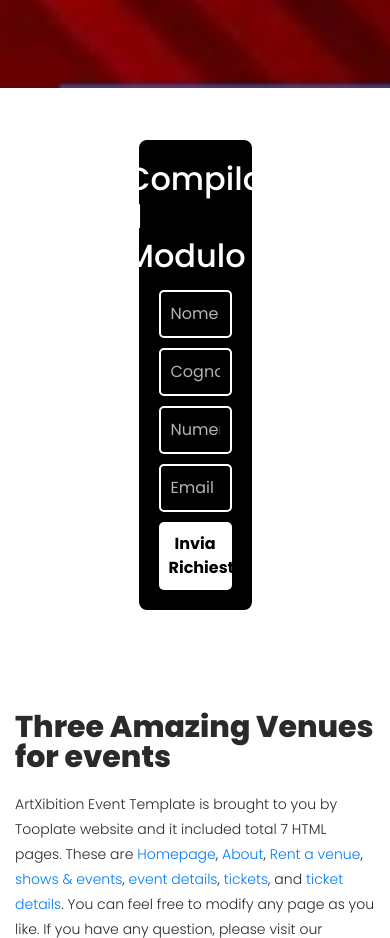
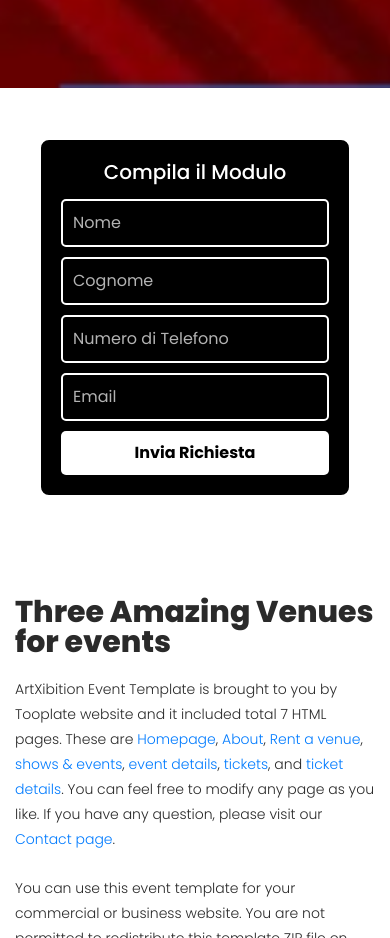
Before and after one commit to davideebossolo/sitoLomba, a website: page public/index.html in a window 390 px wide. Shown: the part 1400-2338 px from the top of the page. Drawn offline with Linux system fonts and the light colour scheme.

Commit message:
Prima versione del progetto

```diff
--- a/public/assets/css/tooplate-artxibition.css
+++ b/public/assets/css/tooplate-artxibition.css
@@ -2712,3 +2712,61 @@ responsive
 .sponsor-button:hover {
   background-color: #cc0000;
 }
+/* Rendi il form adattabile su schermi più piccoli */
+@media screen and (max-width: 768px) {
+  .sponsor-form {
+    width: 80%; /* Il form occupa l'80% dello schermo */
+    max-width: none; /* Rimuove il limite di larghezza */
+  }
+
+  .sponsor-form h2 {
+    font-size: 20px;
+  }
+
+  .sponsor-form input {
+    font-size: 14px;
+    padding: 8px;
+  }
+
+  .sponsor-form button {
+    font-size: 14px;
+    padding: 8px;
+  }
+}
+
+/* Stile per gli input */
+.sponsor-form input {
+  width: 100%;
+  padding: 10px;
+  margin-bottom: 10px;
+  background: transparent;
+  border: 2px solid white;
+  border-radius: 5px;
+  color: white;
+  font-size: 16px;
+}
+
+/* Placeholder bianco */
+.sponsor-form input::placeholder {
+  color: rgba(255, 255, 255, 0.7);
+}
+
+/* Stile per il pulsante */
+.sponsor-form button {
+  width: 100%;
+  padding: 10px;
+  background: white;
+  color: black;
+  border: none;
+  border-radius: 5px;
+  cursor: pointer;
+  font-size: 16px;
+  font-weight: bold;
+  transition: 0.3s;
+}
+
+/* Effetto hover sul pulsante */
+.sponsor-form button:hover {
+  background: gray;
+  color: white;
+}
```
